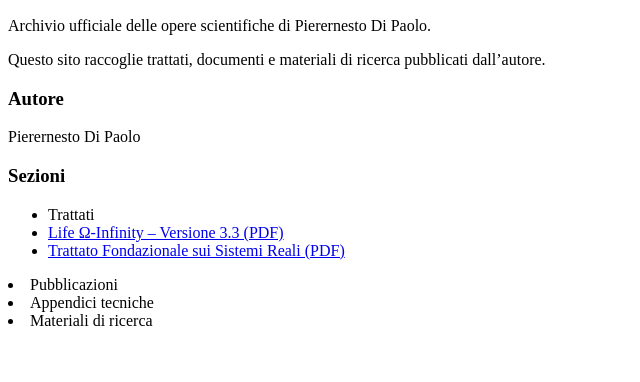
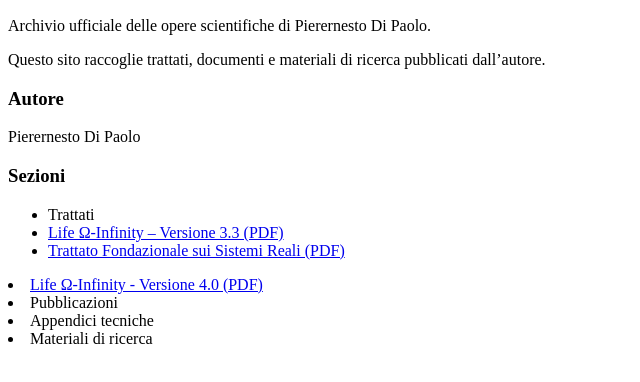
Before and after one commit to Pierernesto/caer, a plain HTML site: page index.html in a window 1280 px wide. Shown: the part 110-492 px from the top of the page, without its empty margins (0-640 px from the left). Drawn offline with Linux system fonts and the light colour scheme.

Commit message:
Update index.html
aggiunta Life Omega Infinity versione 4.0

```diff
--- a/index.html
+++ b/index.html
@@ -35,6 +35,7 @@ Pierernesto Di Paolo
  <li><a href="Life%20Omega%20Infinity%20v3.3.pdf.pdf">Life Ω-Infinity – Versione 3.3 (PDF)</a></li>
 <li><a href="Trattato_Fondazionale_Sui_Sistemi_Reali.pdf">Trattato Fondazionale sui Sistemi Reali (PDF)</a></li>
 </ul>
+ <li><a href="Life_Omega_Infinity_Versione_4.0.pdf">Life Ω-Infinity - Versione 4.0 (PDF)</a></li>
 <li>Pubblicazioni</li>
 <li>Appendici tecniche</li>
 <li>Materiali di ricerca</li>
```
